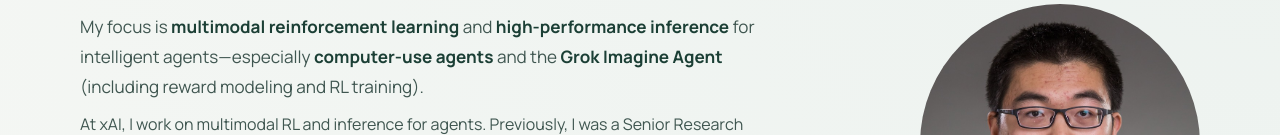
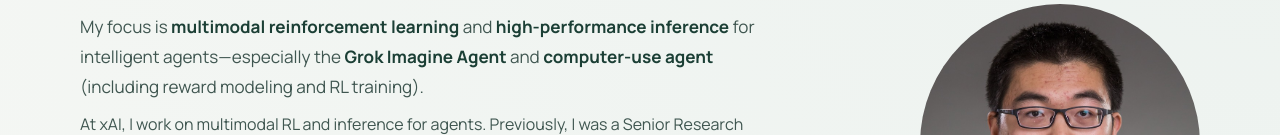
Before and after one commit to JeffryLee/JeffryLee.github.io, a plain HTML site: page index.html in a window 1280 px wide. Shown: the part 260-395 px from the top of the page. Drawn offline with Linux system fonts and the light colour scheme; some icons are missing.

Commit message:
Reorder hero agent mentions: Imagine first

```diff
--- a/index.html
+++ b/index.html
@@ -44,7 +44,7 @@
             <p class="lead">
               My focus is <strong>multimodal reinforcement learning</strong> and
               <strong>high-performance inference</strong> for intelligent agents—especially
-              <strong>computer-use agents</strong> and the <strong>Grok Imagine Agent</strong>
+              the <strong>Grok Imagine Agent</strong> and <strong>computer-use agent</strong>
               (including reward modeling and RL training).
             </p>
             <p class="hero-note">
```
